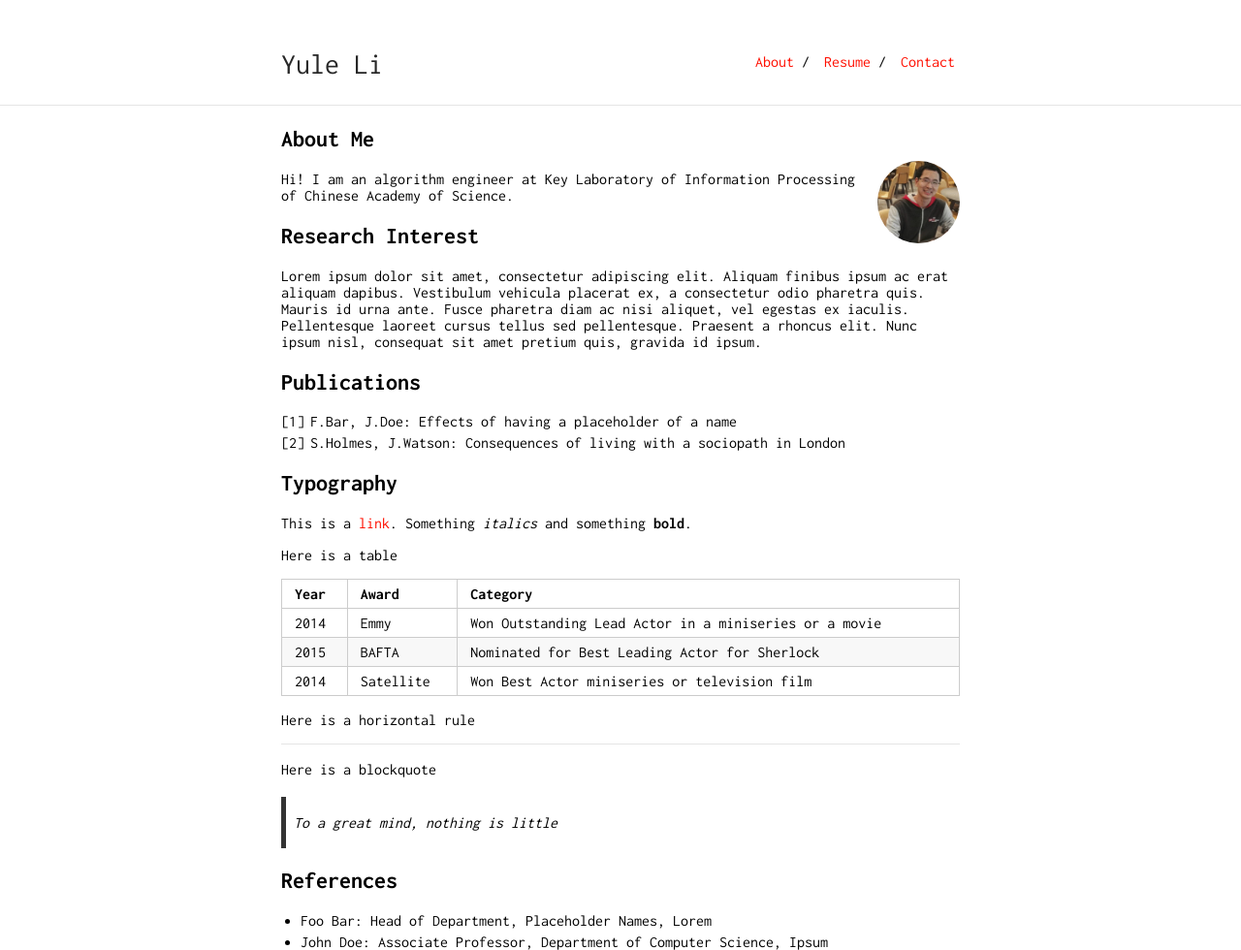
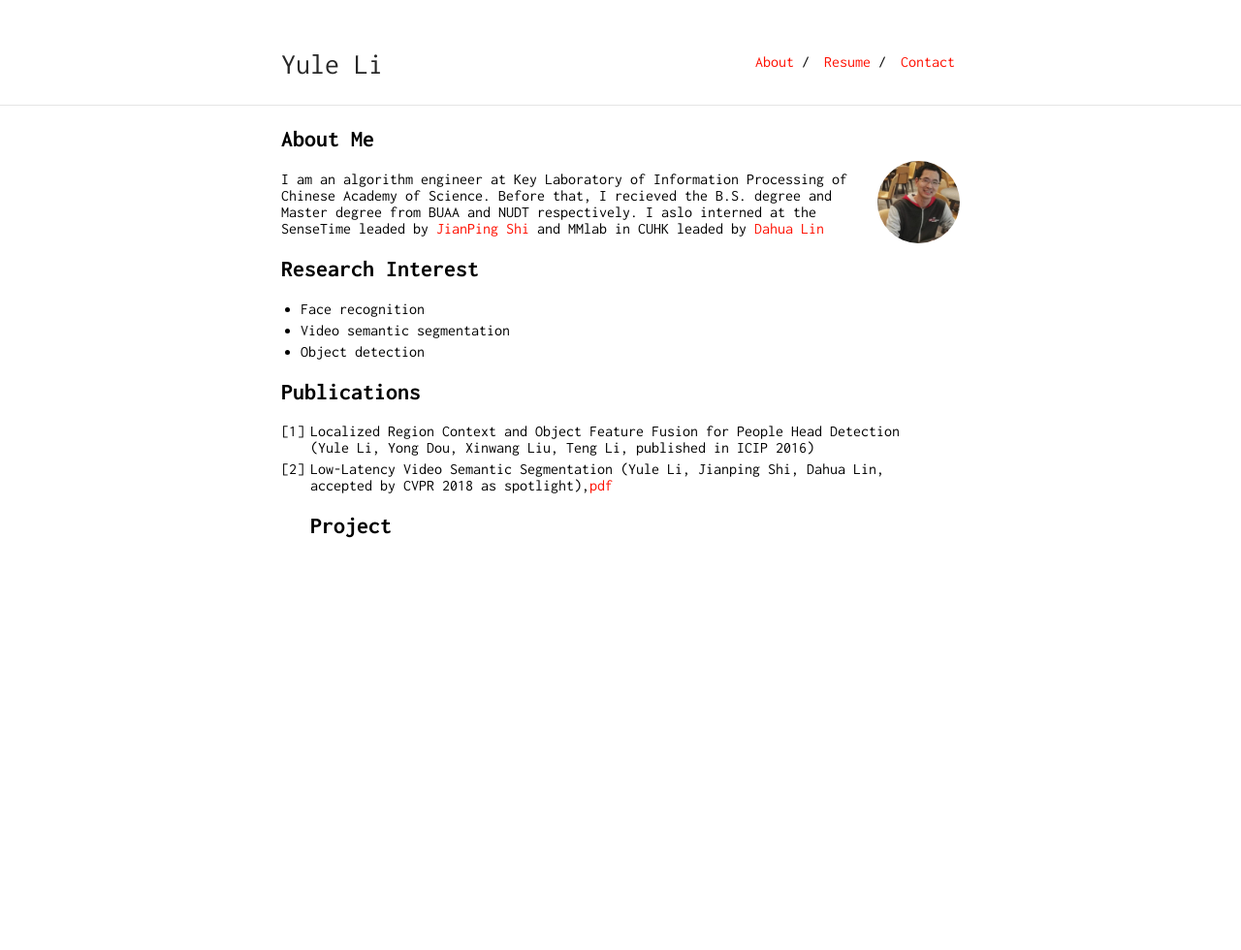
Before and after one commit to yule-li/yule-li.github.io, a Jekyll site: the page built from index.md, in a window 1280 px wide. Shown: the whole page at 97% size. Built offline with Jekyll 4.4.1, drawn with Linux system fonts in a browser that asks for light colours; our own code applies the rules of GitHub Pages for plain Markdown files; after the commit the page ends 900 px from its top, so only the background shows below that.

Commit message:
publication

```diff
--- a/index.md
+++ b/index.md
@@ -6,39 +6,17 @@ layout: default
 
 <img class="profile-picture" src="me.jpg">
 
-Hi! I am an algorithm engineer at Key Laboratory of Information Processing of Chinese Academy of Science.
+I am an algorithm engineer at Key Laboratory of Information Processing of Chinese Academy of Science. Before that, I recieved the B.S. degree and Master degree from BUAA and NUDT respectively. I aslo interned at the SenseTime leaded by [JianPing Shi]() and MMlab in CUHK leaded by [Dahua Lin]()
 
 
 ## Research Interest
-
-Lorem ipsum dolor sit amet, consectetur adipiscing elit. Aliquam finibus ipsum ac erat aliquam dapibus. Vestibulum vehicula placerat ex, a consectetur odio pharetra quis. Mauris id urna ante. Fusce pharetra diam ac nisi aliquet, vel egestas ex iaculis. Pellentesque laoreet cursus tellus sed pellentesque. Praesent a rhoncus elit. Nunc ipsum nisl, consequat sit amet pretium quis, gravida id ipsum.
+- Face recognition
+- Video semantic segmentation
+- Object detection
 
 ## Publications
-
-1. F.Bar, J.Doe: Effects of having a placeholder of a name
-2. S.Holmes, J.Watson: Consequences of living with a sociopath in London
-
-## Typography
-
-This is a [link](http://google.com). Something *italics* and something **bold**.
-
-Here is a table
-
-Year | Award | Category
------|-------|--------
-2014 | Emmy  | Won Outstanding Lead Actor in a miniseries or a movie
-2015 | BAFTA | Nominated for Best Leading Actor for Sherlock
-2014 | Satellite | Won Best Actor miniseries or television film
-
-Here is a horizontal rule
-
----
-
-Here is a blockquote
-
-> To a great mind, nothing is little
-
-## References
-
-* Foo Bar: Head of Department, Placeholder Names, Lorem
-* John Doe: Associate Professor, Department of Computer Science, Ipsum
+1. Localized Region Context and Object Feature Fusion for People Head Detection (Yule Li, Yong Dou,
+Xinwang Liu, Teng Li, published in ICIP 2016)
+2. Low-Latency Video Semantic Segmentation (Yule Li, Jianping Shi, Dahua Lin, accepted by CVPR
+2018 as spotlight),[pdf](https://arxiv.org/pdf/1804.00389)
+## Project
```
